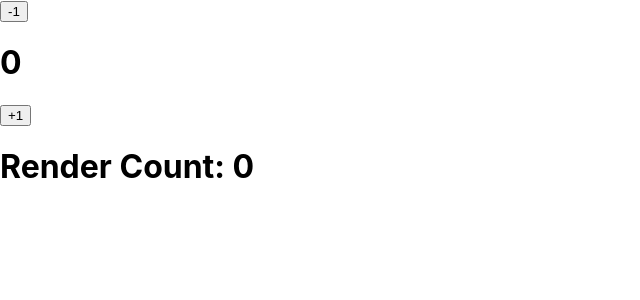
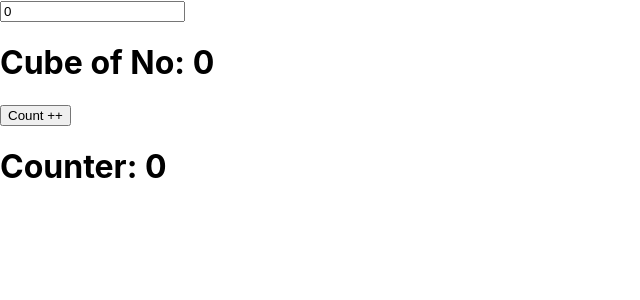
Before and after one commit to Lekhraj10/React-Hooks, a React (Create React App) app in the folder react-hook/: page / in a window 1280 px wide. Shown: the top 300 px of the page, without its empty margins (0-640 px from the left). Built offline with nearby package versions, Linux system fonts and the light colour scheme.

Commit message:
useMemo ex

```diff
--- a/react-hook/src/App.js
+++ b/react-hook/src/App.js
@@ -1,21 +1,24 @@
-import React, { useEffect, useRef } from "react";
+import React, { useMemo } from "react";
 import { useState } from "react";
 import './App.css'
 
 function App() {
-  const [value, setvalue] = useState(0);
-  const count = useRef(0);
+  const [number, setNumber] = useState(0);
+  const [count, setCount] = useState(0);
 
-  useEffect(()=> {
-    count.current = count.current + 1;
-  })
+  function cubeNum(num) {
+    return Math.pow(num, 3)
+  }
+
+const result = useMemo(()=>cubeNum(number), [number]);
 
   return (
     <>
-    <button onClick={()=>{setvalue(prev=>prev-1)}}>-1</button>
-    <h1>{value}</h1>
-    <button onClick={()=>{setvalue(prev=>prev+1)}}>+1</button>
-    <h1>Render Count: {count.current}</h1>
+    <input type="number" value={number} onChange={(e)=>{setNumber(e.target.value)}}/>
+    <h1>Cube of No: {result}</h1>
+    <button onClick={()=>{setCount(count+1)}}>Count ++</button>
+    <h1>Counter: {count}</h1>
+
     </>
   );
 }
```
